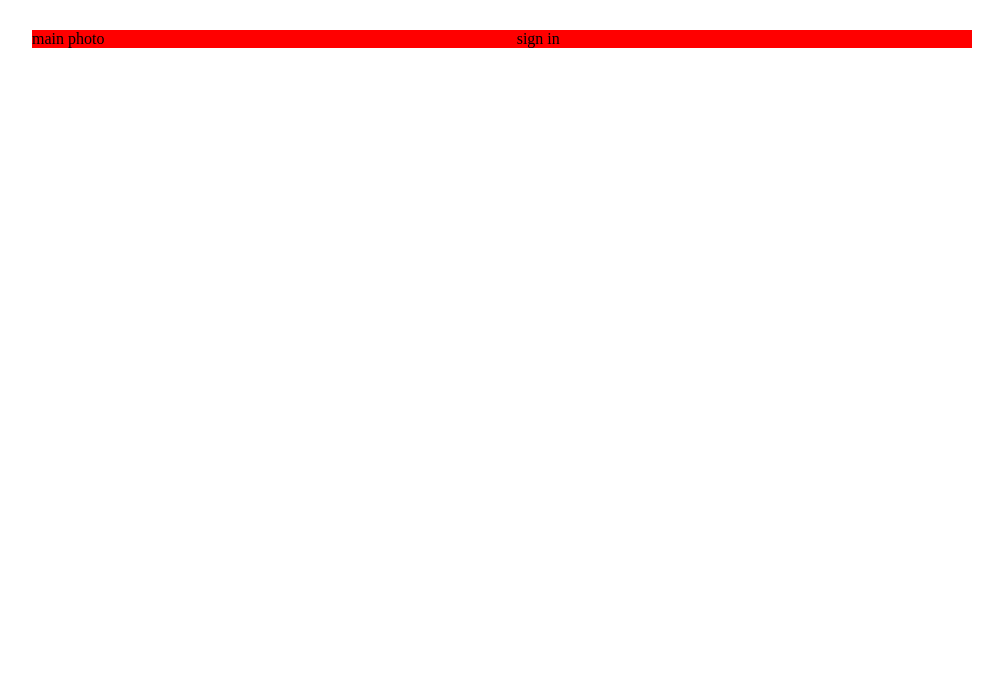
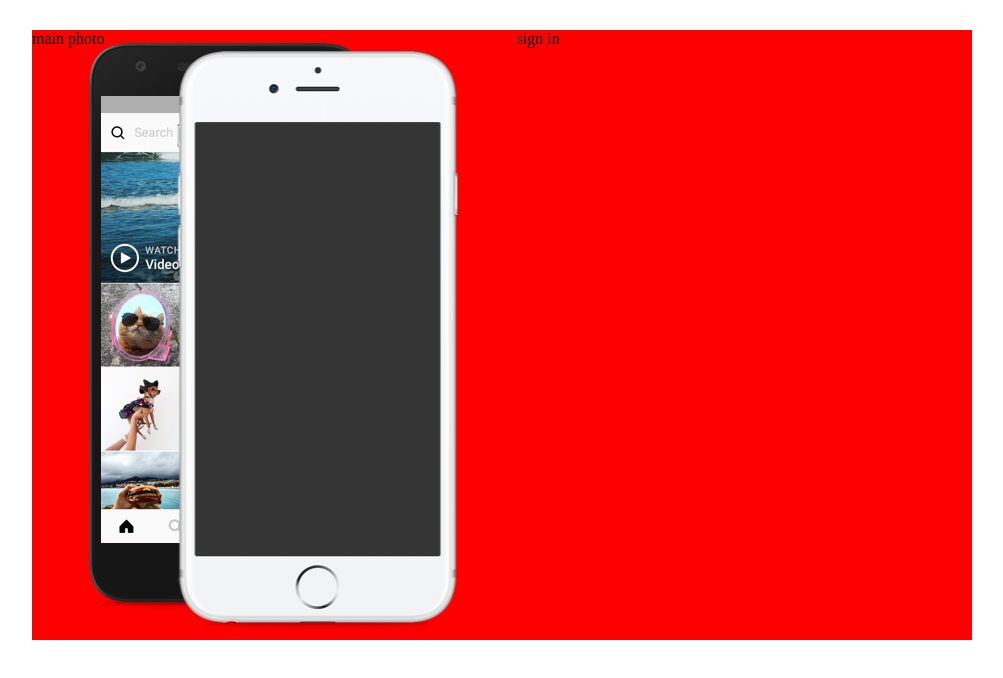
Before and after one commit to ong-ar/instagram-style-clone, a plain HTML site: page index.html in a window 1280 px wide. Shown: the whole page, without its empty margins (138-1141 px from the left). Drawn offline with Linux system fonts and the light colour scheme.

Commit message:
background image

```diff
--- a/index.html
+++ b/index.html
@@ -14,6 +14,10 @@
       }
       .one {
         flex: 1 1 auto;
+        background-image: url("./images/main_phone.png");
+        background-repeat: no-repeat;
+        background-position: center;
+        height: 610px;
       }
       .two {
         flex: 1 1 auto;
```
